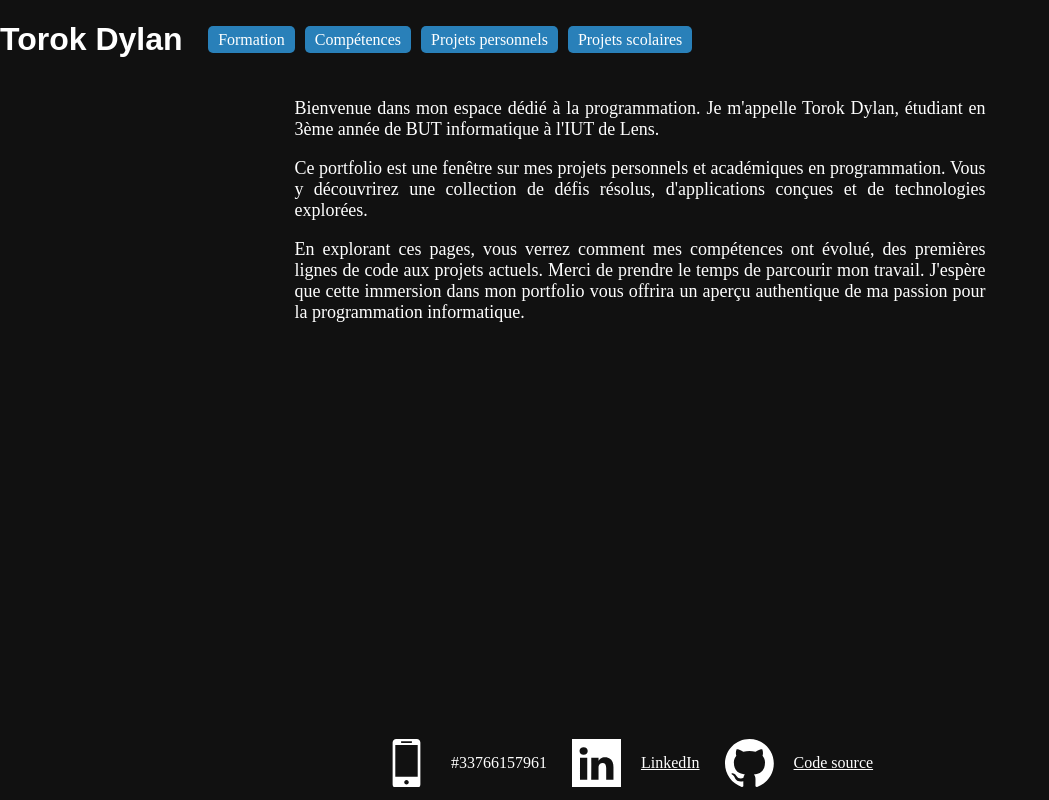
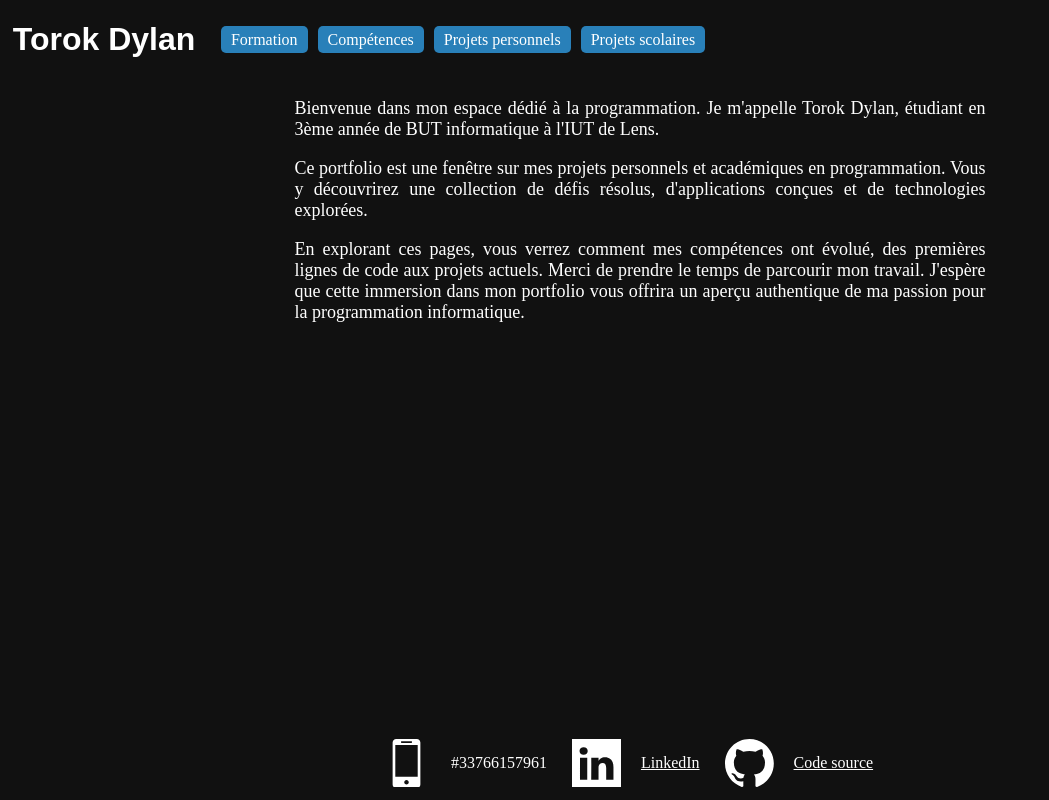
Before and after one commit to DylanTorok/CV-NextJS, a Next.js app: page / in a window 1280 px wide. Shown: the whole page, without its empty margins (0-1049 px from the left). Built offline with nearby package versions, Linux system fonts and the light colour scheme.

Commit message:
Déplacement h1 et création route vers '/'

```diff
--- a/src/app/staticComponents/Navbar/Navbar.module.css
+++ b/src/app/staticComponents/Navbar/Navbar.module.css
@@ -15,12 +15,11 @@
   margin-right: 10px; /* Ajustement espacement entre les éléments */
 }
 
-
 .h1 {
-  color: #fff;
   font-family: Arial, sans-serif;
   font-weight: bold;
   padding-right: 2%;
+  padding-left: 1%;
 }
 
 .link {
@@ -34,6 +33,11 @@
 
 .link:hover {
   background-color: #2c3e50;
+}
+
+.backMenu {
+  color: #fff;
+  text-decoration: none;
 }
 
 /* Ajout d'une media query pour désactiver le flex sur les petits écrans */
--- a/src/app/staticComponents/Navbar/index.tsx
+++ b/src/app/staticComponents/Navbar/index.tsx
@@ -6,7 +6,7 @@ import styles from './Navbar.module.css';
 const Navbar: React.FC = () => {
   return (
     <header className={styles.navbar}>
-      <h1 className={styles.h1}>Torok Dylan</h1>
+      <h1 className={styles.h1}><Link className={styles.backMenu} href="/">Torok Dylan</Link></h1>
       <nav className={styles.nav}>
         <ul className={styles.ul}>
           <li className={styles.li}> <Link className={styles.link} href="/formation">Formation</Link></li>
```
